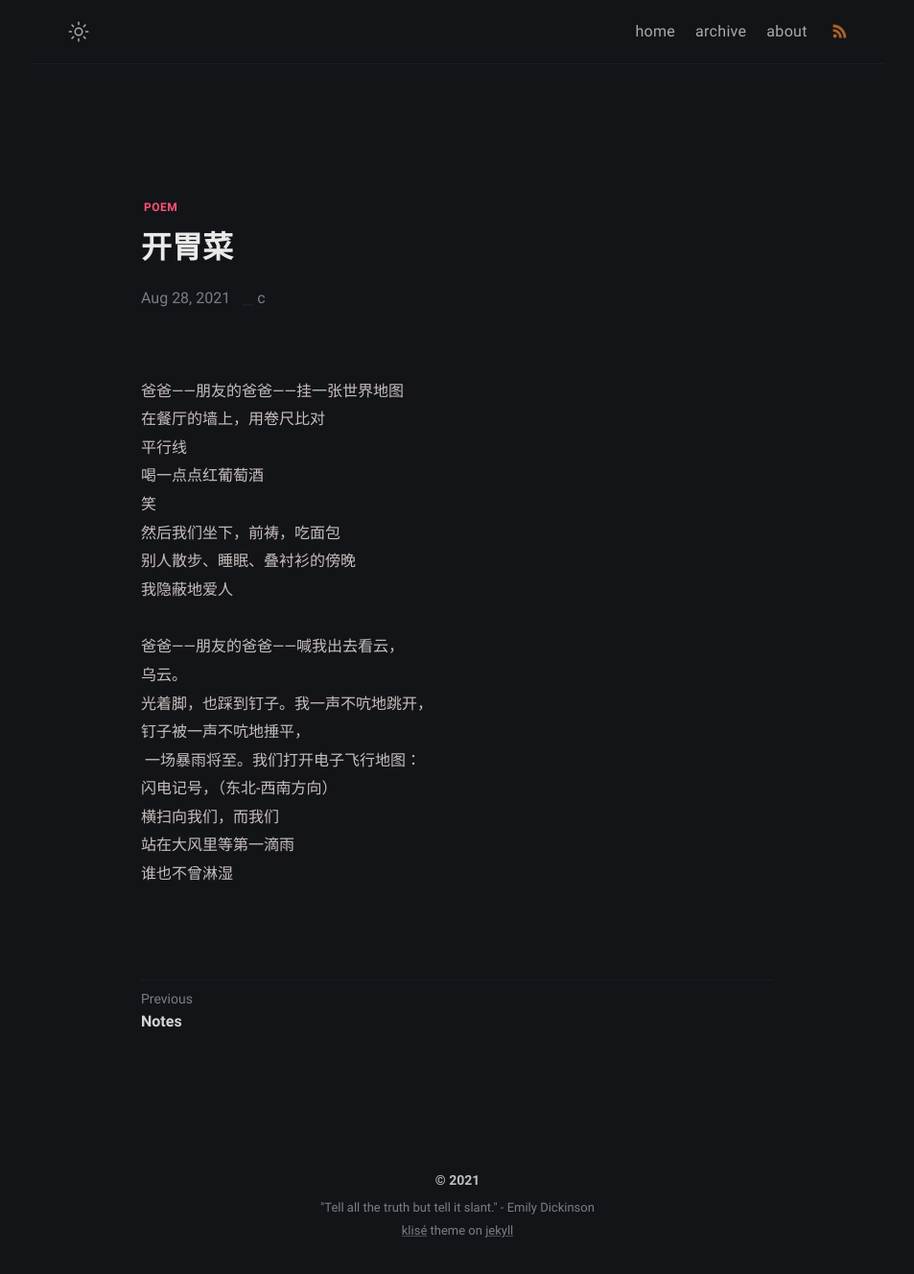
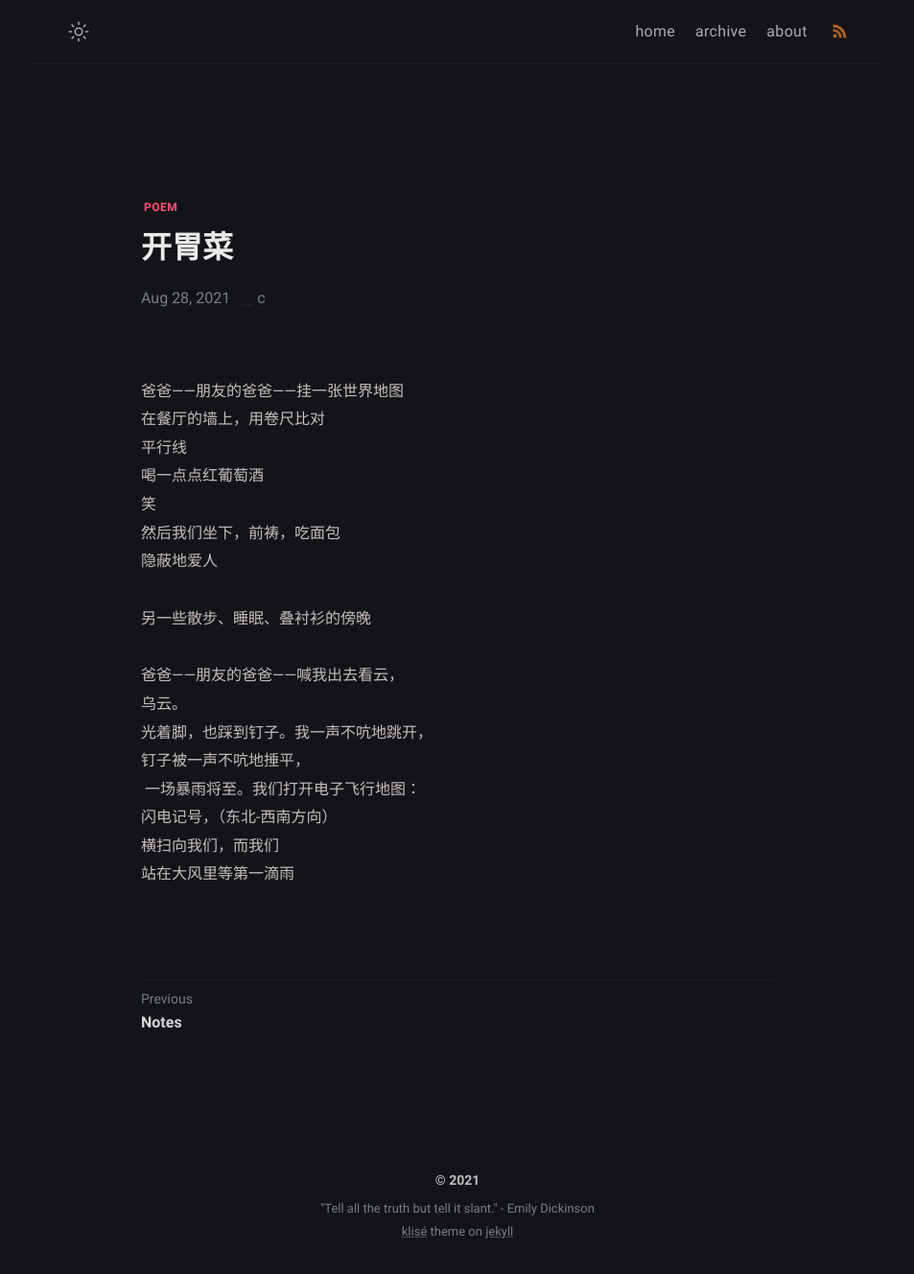
Before and after one commit to yijingch/afistforair.github.io, a Jekyll site: the page built from _posts/appetizer/2021-08-28-appetizer.md, in a window 1280 px wide. Shown: the whole page at 96% size, without its empty margins (163-1116 px from the left). Built offline with Jekyll 4.4.1, drawn with Linux system fonts in a browser that asks for light colours.

Commit message:
edit post

```diff
--- a/_posts/appetizer/2021-08-28-appetizer.md
+++ b/_posts/appetizer/2021-08-28-appetizer.md
@@ -10,8 +10,9 @@ tags: [poem]
 喝一点点红葡萄酒
 笑
 然后我们坐下，前祷，吃面包
-别人散步、睡眠、叠衬衫的傍晚
-我隐蔽地爱人
+隐蔽地爱人
+
+另一些散步、睡眠、叠衬衫的傍晚
 
 爸爸——朋友的爸爸——喊我出去看云，
 乌云。
@@ -21,4 +22,3 @@ tags: [poem]
 闪电记号，（东北-西南方向）
 横扫向我们，而我们
 站在大风里等第一滴雨
-谁也不曾淋湿
```
